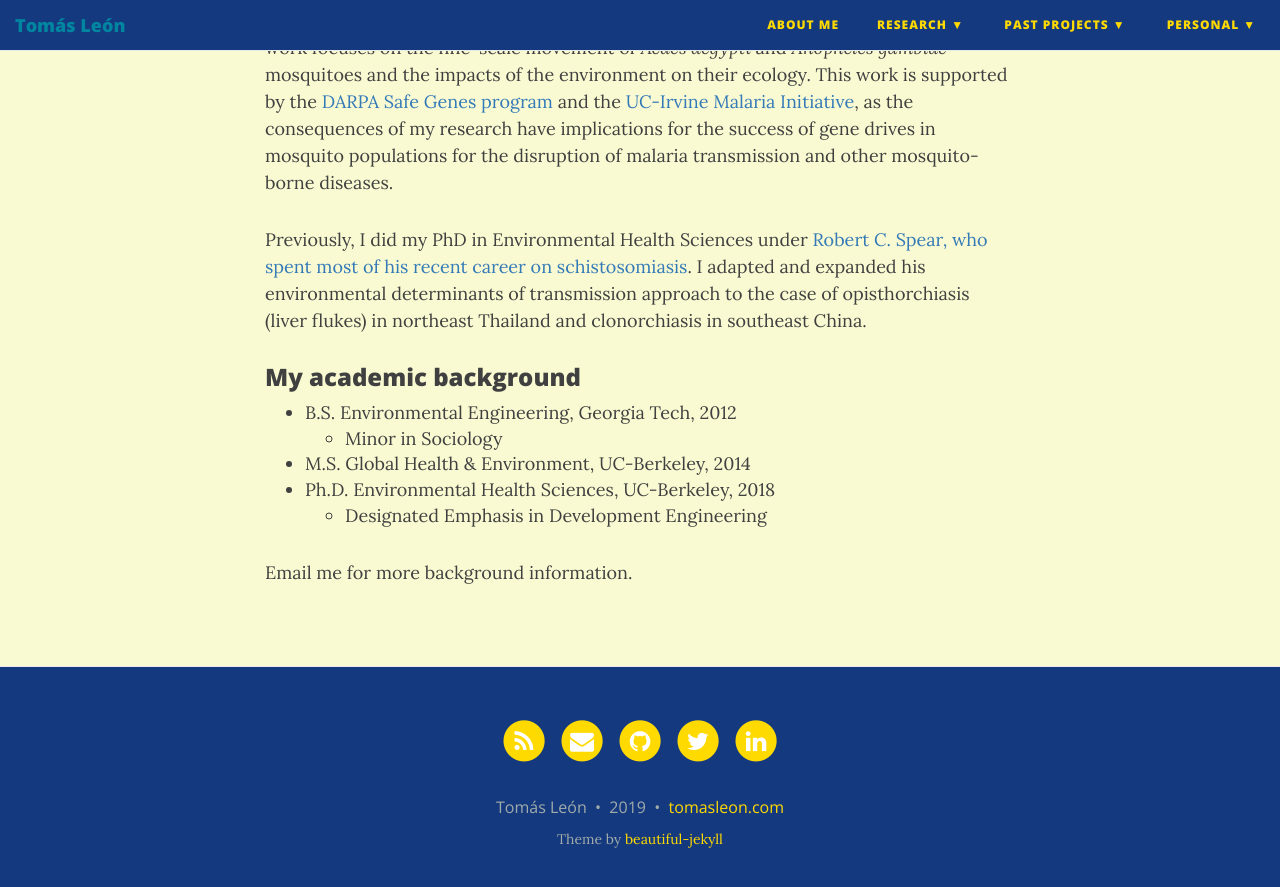
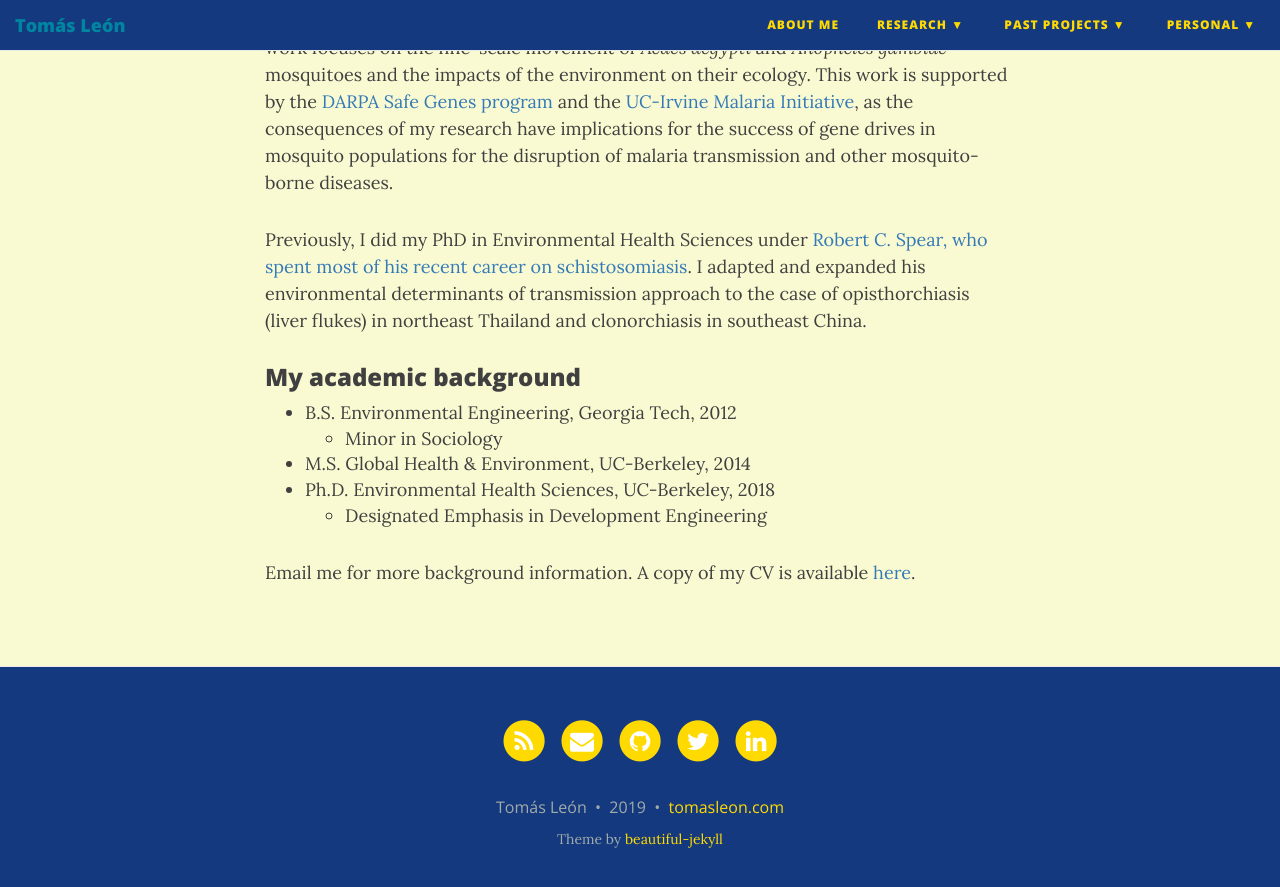
Before and after one commit to tomasleon/tomasleon.github.io, a Jekyll site: the page built from aboutme.md, in a window 1280 px wide and 900 px high, scrolled down 1075 px. Shown: the top 887 px of the window. Built offline with Jekyll 4.4.1, drawn with Linux system fonts in a browser that asks for light colours; nearby versions of some CDN libraries.

Commit message:
Add CV link

```diff
--- a/aboutme.md
+++ b/aboutme.md
@@ -20,4 +20,4 @@ Previously, I did my PhD in Environmental Health Sciences under [Robert C. Spear
   - Designated Emphasis in Development Engineering
 
 
-Email me for more background information.
+Email me for more background information. A copy of my CV is available [here](CV_Tomas_Leon_2018b.pdf).
```
